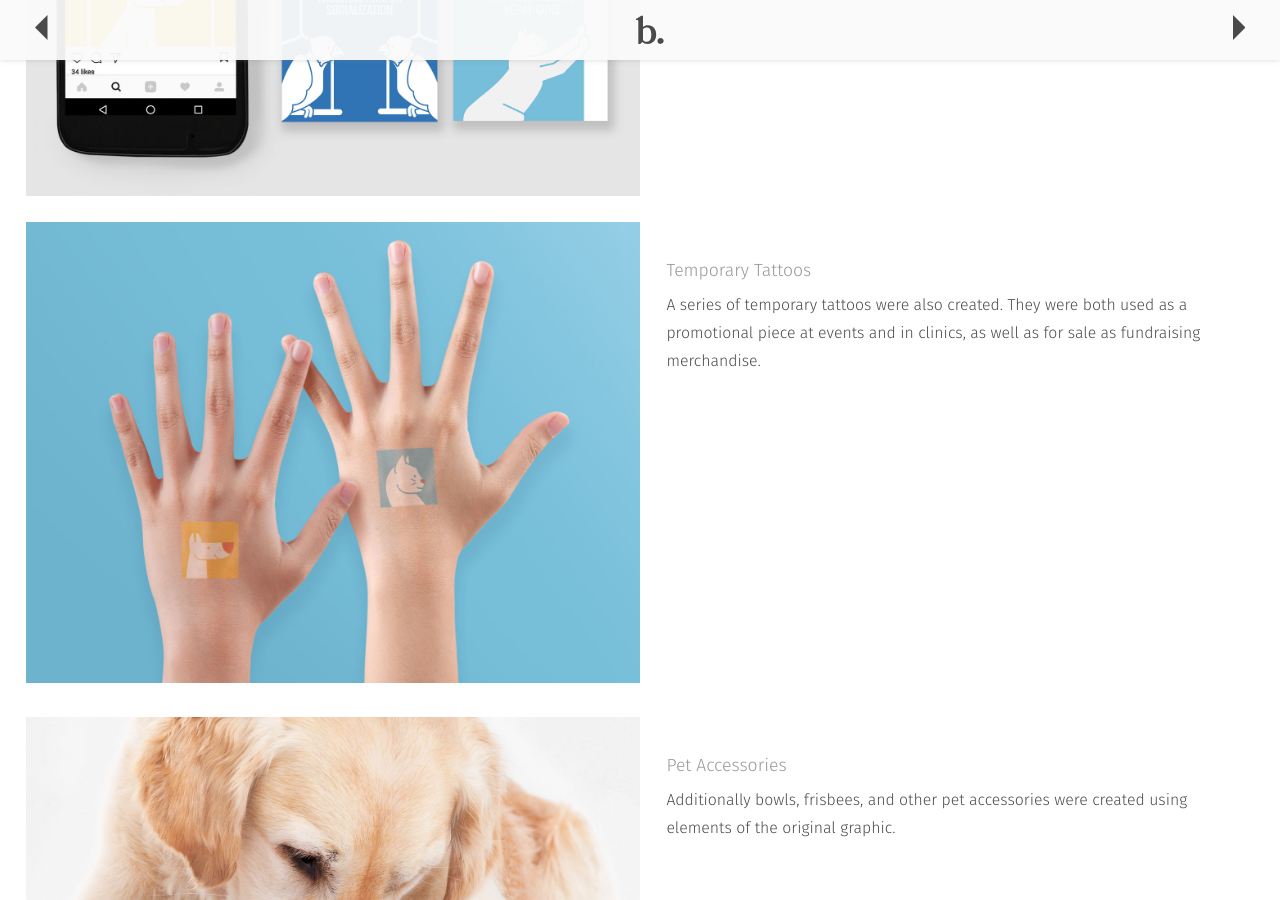
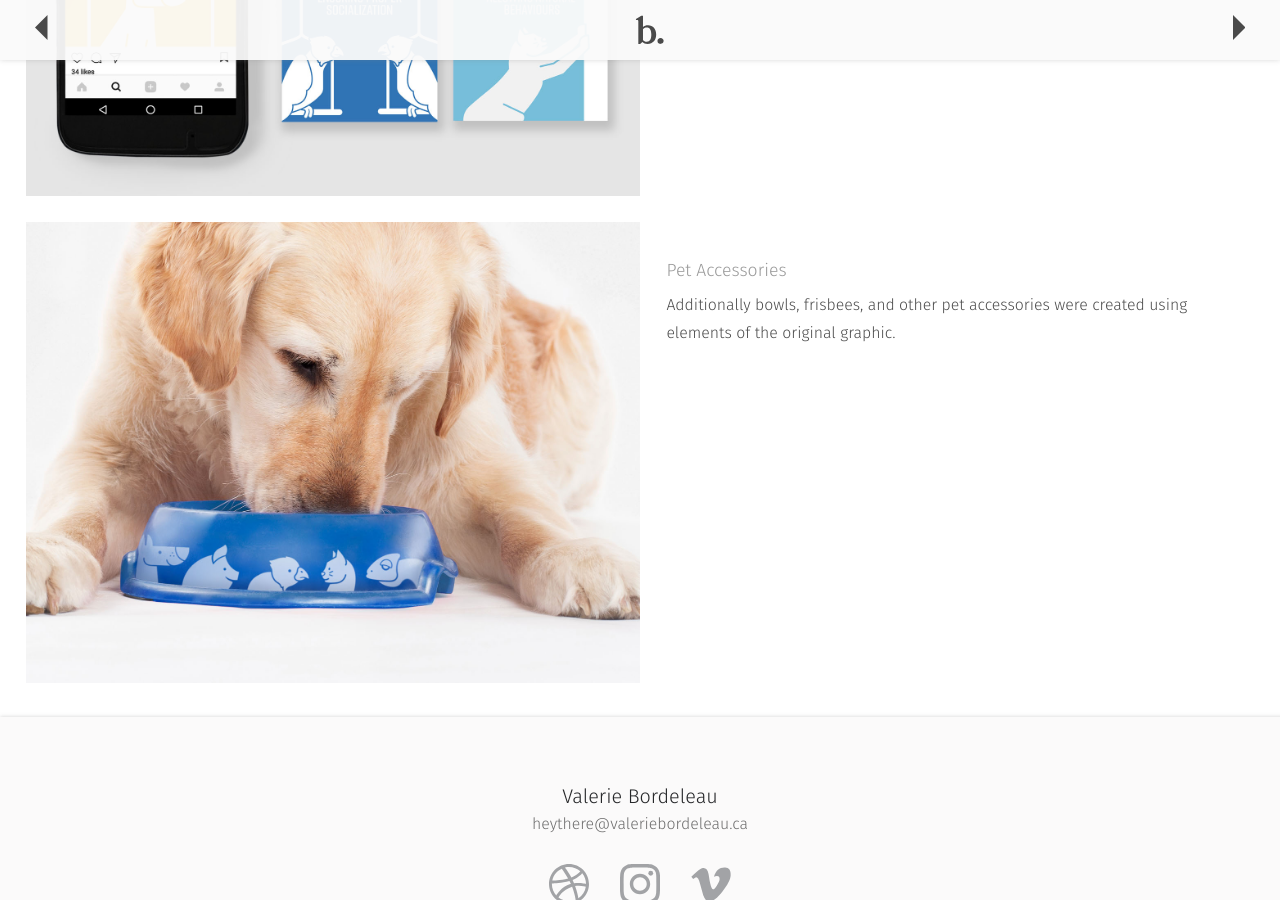
Before and after one commit to valeriebordeleau/portfolioNew, a Jekyll site: the page built from animalHealth.html, in a window 1280 px wide and 900 px high, scrolled down 2887 px. Built offline with Jekyll 4.4.1, drawn with Linux system fonts in a browser that asks for light colours; comment, search, counter and statistics services are not loaded.

Commit message:
removed graphic AHW

```diff
--- a/animalHealth.html
+++ b/animalHealth.html
@@ -84,15 +84,6 @@ The first phase in this project was a multitude of pencil sketches for the prima
 
 
      <div class="unit unit-s-1 unit-l-1-2">
-        <img src="/artwork/ahw-s7.jpg"  class="embed pad-bottom">
-        </div>
-
-    <div class="unit unit-s-1 unit-l-1-2 projectText pad-b-2">
-          <h6 class="gutter push-0" id="top" href="{{site.baseurl}}/">Temporary Tattoos</h6>
-            <p class="gutter">A series of temporary tattoos were also created. They were both used as a promotional piece at events and in clinics, as well as for sale as fundraising merchandise. </p>
-        </div>
-
-     <div class="unit unit-s-1 unit-l-1-2">
         <img src="/artwork/ahw-s8.jpg"  class="embed pad-bottom">
         </div>
 
```
